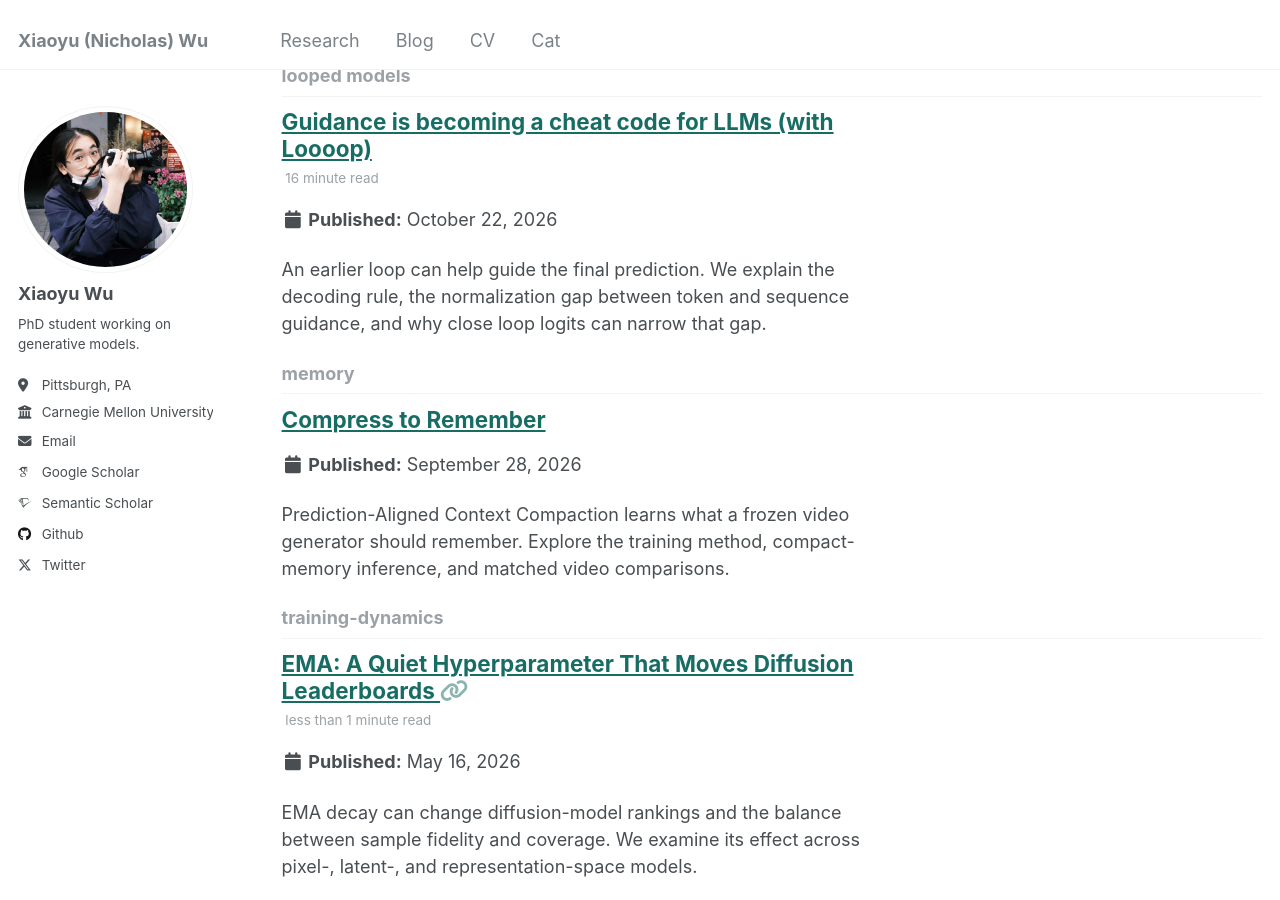
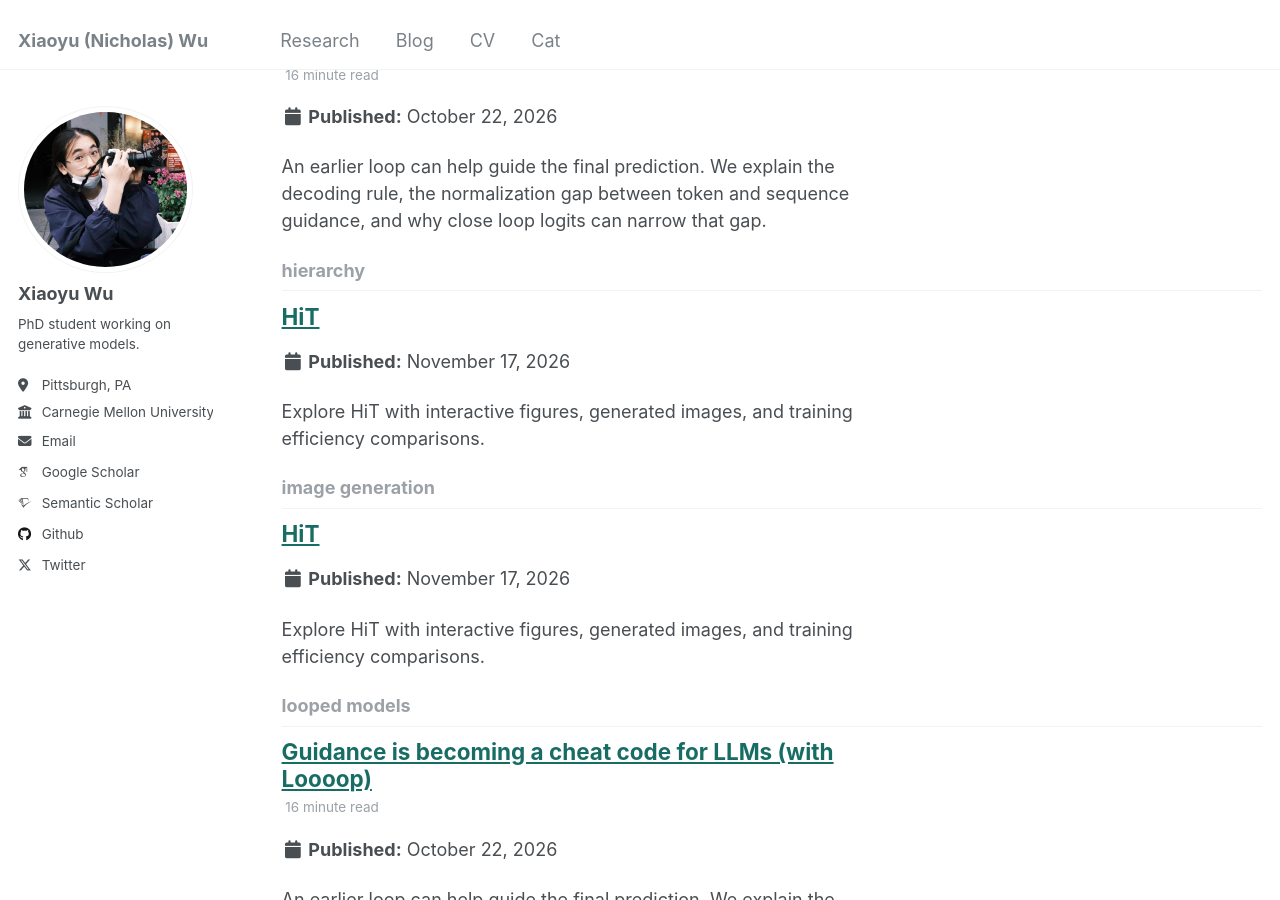
Before and after one commit to Nicholas0228/Nicholas0228.github.io, a Jekyll site: the page built from _pages/tag-archive.html, in a window 1280 px wide and 900 px high, scrolled down 5227 px. Built offline with Jekyll 4.4.1, drawn with Linux system fonts in a browser that asks for light colours; some web fonts are replaced; some of the changed text lies outside the part shown.

Commit message:
Link the HiT project page from the homepage and blog

```diff
--- a/_data/news.yml
+++ b/_data/news.yml
@@ -1,5 +1,12 @@
 # Newest updates first. Use year-only dates when the announcement month is unknown.
 # Historical announcements are preserved from the site's Git history.
+- date: "2026-11-17"
+  label: "Nov 2026"
+  new: true
+  text: >-
+    Explore <a href="/blog/hit/">HiT</a>, our Hierarchical Diffusion Transformer
+    for End-to-End Image Generation, with interactive figures and generated images.
+
 - date: "2026-10-22"
   label: "Oct 2026"
   new: true
--- /dev/null
+++ b/_posts/2026-11-17-hit.html
@@ -0,0 +1,41 @@
+---
+layout: none
+title: "HiT"
+subtitle: "Hierarchical Diffusion Transformer for End-to-End Image Generation"
+date: 2026-11-17
+permalink: /blog/hit/
+blog: true
+entry_type: "Project page"
+excerpt: "Explore HiT with interactive figures, generated images, and training efficiency comparisons."
+tags:
+  - image generation
+  - diffusion
+  - hierarchy
+author_profile: false
+read_time: false
+share: false
+comments: false
+sitemap: false
+---
+<!doctype html>
+<html lang="en">
+<head>
+  <meta charset="utf-8">
+  <meta name="viewport" content="width=device-width, initial-scale=1">
+  <title>HiT — Hierarchical Diffusion Transformer</title>
+  <meta name="description" content="Hierarchical Diffusion Transformer for End-to-End Image Generation.">
+  <link rel="canonical" href="https://nicholas0228.github.io/HiT-webpage/">
+  <script>
+    window.location.replace('/HiT-webpage/' + window.location.search + window.location.hash);
+  </script>
+  <meta http-equiv="refresh" content="0; url=https://nicholas0228.github.io/HiT-webpage/">
+  <style>
+    body { margin: 3rem auto; padding: 0 1.5rem; max-width: 44rem; color: #000; background: #fff; font: 20px/1.6 system-ui, sans-serif; }
+    a { color: inherit; }
+  </style>
+</head>
+<body>
+  <h1>HiT</h1>
+  <p><a href="https://nicholas0228.github.io/HiT-webpage/">Open the HiT project page.</a></p>
+</body>
+</html>
```
